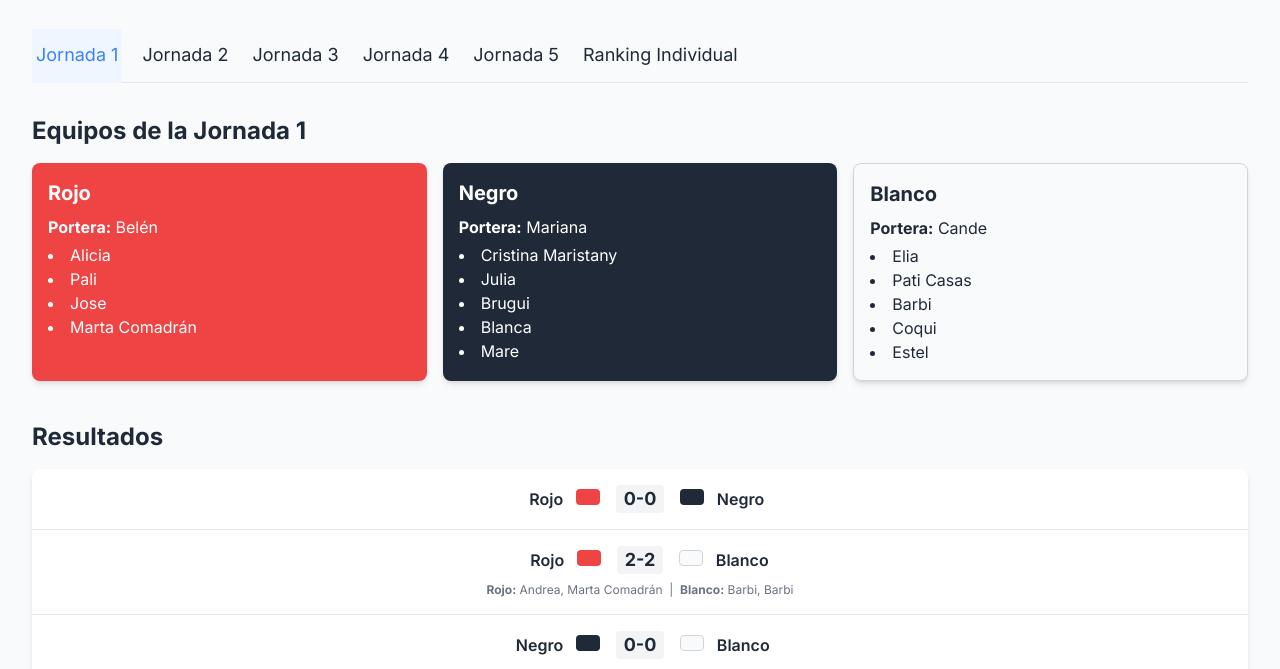
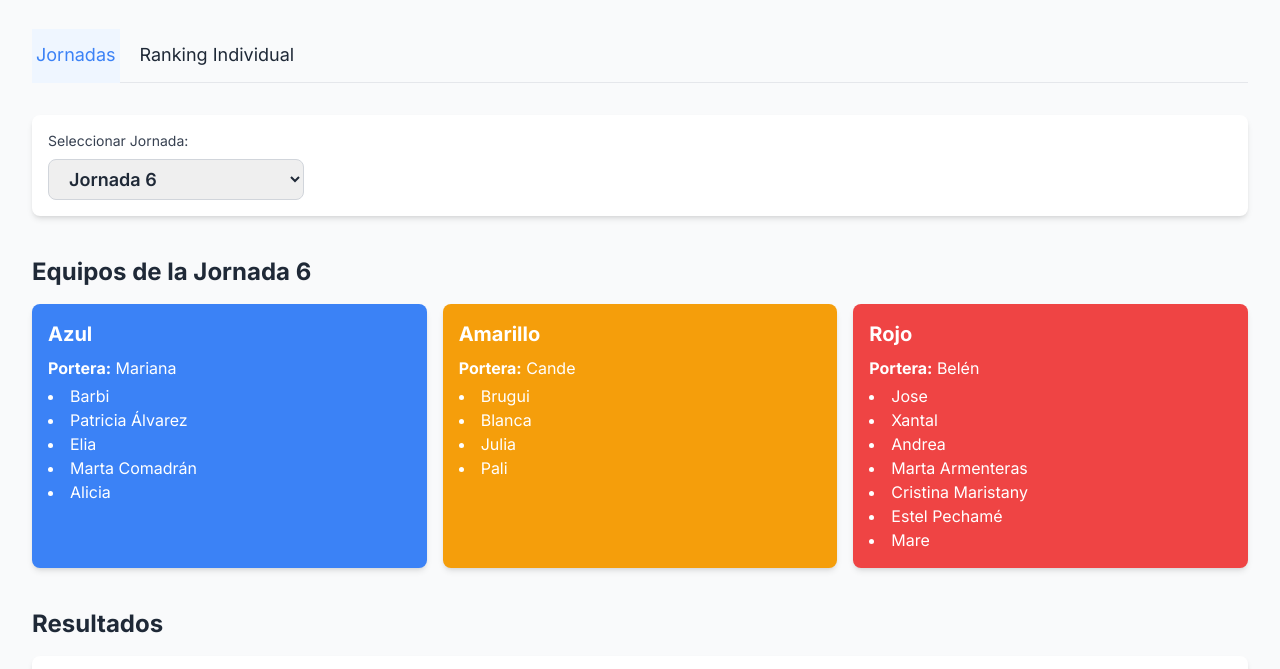
Before and after one commit to Polo-escuela/copa_polo, a plain HTML site: page index.html in a window 1280 px wide. Shown: the part 119-788 px from the top of the page. Drawn offline with nearby package versions, Linux system fonts and the light colour scheme.

Commit message:
index.html

```diff
--- a/index.html
+++ b/index.html
@@ -312,30 +312,67 @@
                     {"jugadora": "Marta Armenteras", "equipo": "Rojo"}, {"jugadora": "Marta Armenteras", "equipo": "Rojo"}, {"jugadora": "Jose", "equipo": "Azul"}
                   ]
                 }
+              },
+              {
+                "semana": 6,
+                "equipos": {
+                  "azul": {"jugadoras": ["Barbi", "Patricia Álvarez", "Elia", "Marta Comadrán", "Alicia"], "portera": "Mariana"},
+                  "amarillo": {"jugadoras": ["Brugui", "Blanca", "Julia", "Pali"], "portera": "Cande"},
+                  "rojo": {"jugadoras": ["Jose", "Xantal", "Andrea", "Marta Armenteras", "Cristina Maristany", "Estel Pechamé", "Mare"], "portera": "Belén"}
+                },
+                "resultados": [
+                    {"partido": 1, "local": "Azul", "visitante": "Amarillo", "resultado": "1-1", "goles": {"Azul": ["Patricia Álvarez"], "Amarillo": ["Pali (penalti)"]}},
+                    {"partido": 2, "local": "Rojo", "visitante": "Amarillo", "resultado": "1-0", "goles": {"Rojo": ["Jose"]}},
+                    {"partido": 3, "local": "Rojo", "visitante": "Azul", "resultado": "2-1", "goles": {"Rojo": ["Andrea", "Estel Pechamé"], "Azul": ["Patricia Álvarez"]}},
+                    {"partido": 4, "local": "Azul", "visitante": "Amarillo", "resultado": "0-0"},
+                    {"partido": 5, "local": "Amarillo", "visitante": "Rojo", "resultado": "0-2", "goles": {"Rojo": ["Andrea", "Andrea"]}},
+                    {"partido": 6, "local": "Rojo", "visitante": "Azul", "resultado": "1-0", "goles": {"Rojo": ["Xantal"]}}
+                ],
+                "clasificacion": [
+                  {"equipo": "Rojo", "pj": 4, "g": 4, "e": 0, "p": 0, "gf": 6, "gc": 1, "dg": 5, "puntos": 12, "bonus": 3, "total": 15},
+                  {"equipo": "Azul", "pj": 4, "g": 0, "e": 2, "p": 2, "gf": 2, "gc": 4, "dg": -2, "puntos": 2, "bonus": 0, "total": 2},
+                  {"equipo": "Amarillo", "pj": 4, "g": 0, "e": 2, "p": 2, "gf": 1, "gc": 4, "dg": -3, "puntos": 2, "bonus": 0, "total": 2}
+                ],
+                "goleadoras": [
+                  {"jugadora": "Andrea", "goles": 3},
+                  {"jugadora": "Patricia Álvarez", "goles": 2},
+                  {"jugadora": "Pali", "goles": 1, "penaltis": 1},
+                  {"jugadora": "Jose", "goles": 1},
+                  {"jugadora": "Estel Pechamé", "goles": 1},
+                  {"jugadora": "Xantal", "goles": 1}
+                ],
+                "penaltis": {
+                  "marcados": [
+                    {"jugadora": "Pali", "equipo": "Amarillo"}
+                  ],
+                  "cometidos": [
+                    {"jugadora": "Alicia", "equipo": "Azul"}
+                  ]
+                }
               }
             ],
             "ranking_individual": [
-              {"jugadora": "Elia", "puntos": 48, "goles": 6, "penaltis_marcados": 3},
-              {"jugadora": "Mare", "puntos": 47, "penaltis_cometidos": 1},
-              {"jugadora": "Blanca", "puntos": 47, "goles": 1, "penaltis_marcados": 1},
-              {"jugadora": "Mariana (p.)", "puntos": 46},
-              {"jugadora": "Brugui", "puntos": 44, "goles": 3, "penaltis_marcados": 2},
-              {"jugadora": "Pali", "puntos": 44, "goles": 7, "penaltis_marcados": 3},
-              {"jugadora": "Julia", "puntos": 42, "goles": 9, "penaltis_marcados": 2, "penaltis_cometidos": 1},
-              {"jugadora": "Patricia Álvarez", "puntos": 42, "goles": 5, "penaltis_marcados": 1},
-              {"jugadora": "Barbi", "puntos": 40, "goles": 5, "penaltis_marcados": 2, "penaltis_cometidos": 1},
-              {"jugadora": "Alicia", "puntos": 39},
-              {"jugadora": "Cande (p.)", "puntos": 38},
-              {"jugadora": "Estel Pechamé", "puntos": 36, "goles": 7, "penaltis_marcados": 1},
-              {"jugadora": "Belén (p.)", "puntos": 36},
-              {"jugadora": "Marta Comadrán", "puntos": 34, "goles": 2},
-              {"jugadora": "Cristina Maristany", "puntos": 33, "goles": 1, "penaltis_cometidos": 3},
+              {"jugadora": "Mare", "puntos": 62, "penaltis_cometidos": 1},
+              {"jugadora": "Estel Pechamé", "puntos": 51, "goles": 8, "penaltis_marcados": 1},
+              {"jugadora": "Belén (p.)", "puntos": 51},
+              {"jugadora": "Elia", "puntos": 50, "goles": 6, "penaltis_marcados": 3},
+              {"jugadora": "Blanca", "puntos": 49, "goles": 1, "penaltis_marcados": 1},
+              {"jugadora": "Cristina Maristany", "puntos": 48, "goles": 1, "penaltis_cometidos": 3},
+              {"jugadora": "Mariana (p.)", "puntos": 48},
+              {"jugadora": "Brugui", "puntos": 46, "goles": 3, "penaltis_marcados": 2},
+              {"jugadora": "Pali", "puntos": 46, "goles": 8, "penaltis_marcados": 4},
+              {"jugadora": "Jose", "puntos": 45, "goles": 8, "penaltis_marcados": 1, "penaltis_cometidos": 5},
+              {"jugadora": "Julia", "puntos": 44, "goles": 9, "penaltis_marcados": 2, "penaltis_cometidos": 1},
+              {"jugadora": "Patricia Álvarez", "puntos": 44, "goles": 7, "penaltis_marcados": 1},
+              {"jugadora": "Andrea", "puntos": 44, "goles": 9, "penaltis_marcados": 2, "penaltis_cometidos": 2},
+              {"jugadora": "Marta Armenteras", "puntos": 42, "goles": 1, "penaltis_cometidos": 5},
+              {"jugadora": "Barbi", "puntos": 42, "goles": 5, "penaltis_marcados": 2, "penaltis_cometidos": 1},
+              {"jugadora": "Alicia", "puntos": 41, "penaltis_cometidos": 1},
+              {"jugadora": "Cande (p.)", "puntos": 40},
+              {"jugadora": "Marta Comadrán", "puntos": 36, "goles": 2},
               {"jugadora": "Pati Casas", "puntos": 31, "penaltis_cometidos": 1},
-              {"jugadora": "Jose", "puntos": 30, "goles": 7, "penaltis_marcados": 1, "penaltis_cometidos": 5},
               {"jugadora": "Coqui", "puntos": 29, "goles": 2, "penaltis_marcados": 1},
-              {"jugadora": "Andrea", "puntos": 29, "goles": 6, "penaltis_marcados": 2, "penaltis_cometidos": 2},
-              {"jugadora": "Marta Armenteras", "puntos": 27, "goles": 1, "penaltis_cometidos": 5},
-              {"jugadora": "Xantal", "puntos": 8}
+              {"jugadora": "Xantal", "puntos": 23, "goles": 1}
             ]
           }
         };
@@ -353,12 +390,28 @@
 
         const getTeamClass = (teamName) => `team-${teamColorMap[teamName] || 'gray-500'}`;
 
+        let currentJornada = null;
+
         function renderJornada(semana) {
             const jornada = tournamentData.copa_polo.jornadas.find(j => j.semana === semana);
             if (!jornada) return;
+            currentJornada = semana;
+
+            const { jornadas } = tournamentData.copa_polo;
+            const jornadasDisponibles = jornadas.map(j => j.semana).sort((a, b) => b - a);
 
             let contentHTML = `
                 <div class="space-y-10">
+                    <!-- Selector de Jornada -->
+                    <div class="bg-white rounded-lg shadow-md p-4">
+                        <label for="jornada-select" class="block text-sm font-medium text-gray-700 mb-2">Seleccionar Jornada:</label>
+                        <select id="jornada-select" onchange="cambiarJornada(this.value)" class="w-full md:w-64 px-4 py-2 border border-gray-300 rounded-lg focus:ring-2 focus:ring-blue-500 focus:border-blue-500 text-lg font-semibold">
+                            ${jornadasDisponibles.map(s => `
+                                <option value="${s}" ${s === semana ? 'selected' : ''}>Jornada ${s}</option>
+                            `).join('')}
+                        </select>
+                    </div>
+
                     <!-- Equipos -->
                     <div>
                         <h2 class="text-2xl font-bold mb-4">Equipos de la Jornada ${semana}</h2>
@@ -638,15 +691,22 @@
              contentArea.innerHTML = contentHTML;
         }
 
+        function cambiarJornada(semana) {
+            const semanaNum = parseInt(semana);
+            renderJornada(semanaNum);
+        }
+
         function switchTab(tabId, buttonEl) {
             document.querySelectorAll('#tabs button').forEach(b => b.classList.remove('tab-active'));
             buttonEl.classList.add('tab-active');
 
             if (tabId === 'ranking') {
                 renderRankingIndividual(currentSort);
-            } else {
-                const semana = parseInt(tabId.split('-')[1]);
-                renderJornada(semana);
+            } else if (tabId === 'jornadas') {
+                // Mostrar la jornada más reciente por defecto
+                const { jornadas } = tournamentData.copa_polo;
+                const ultimaJornada = jornadas.length > 0 ? jornadas[jornadas.length - 1].semana : 1;
+                renderJornada(ultimaJornada);
             }
         }
 
@@ -705,30 +765,25 @@
             });
             // --- FIN DEL CÁLCULO ---
 
-            // Crear pestañas para jornadas
-            jornadas.forEach(j => {
-                const button = document.createElement('button');
-                button.textContent = `Jornada ${j.semana}`;
-                button.className = 'text-lg font-medium py-3 px-1 border-b-2 border-transparent hover:text-blue-600 hover:border-blue-300';
-                button.onclick = () => switchTab(`jornada-${j.semana}`, button);
-                tabsContainer.appendChild(button);
-            });
+            // Crear pestaña para Jornadas
+            const jornadasButton = document.createElement('button');
+            jornadasButton.textContent = `Jornadas`;
+            jornadasButton.className = 'text-lg font-medium py-3 px-1 border-b-2 border-transparent hover:text-blue-600 hover:border-blue-300';
+            jornadasButton.onclick = () => switchTab('jornadas', jornadasButton);
+            tabsContainer.appendChild(jornadasButton);
 
             // Crear pestaña para el ranking
             if (ranking) {
-                const button = document.createElement('button');
-                button.textContent = `Ranking Individual`;
-                button.className = 'text-lg font-medium py-3 px-1 border-b-2 border-transparent hover:text-blue-600 hover:border-blue-300';
-                button.onclick = () => switchTab('ranking', button);
-                tabsContainer.appendChild(button);
+                const rankingButton = document.createElement('button');
+                rankingButton.textContent = `Ranking Individual`;
+                rankingButton.className = 'text-lg font-medium py-3 px-1 border-b-2 border-transparent hover:text-blue-600 hover:border-blue-300';
+                rankingButton.onclick = () => switchTab('ranking', rankingButton);
+                tabsContainer.appendChild(rankingButton);
             }
 
-            // Mostrar la última jornada por defecto
-            const lastJornada = jornadas[jornadas.length - 1];
-            if(lastJornada) {
-                const firstButton = tabsContainer.querySelector('button');
-                switchTab(`jornada-${jornadas[0].semana}`, firstButton);
-            }
+            // Mostrar la jornada más reciente por defecto
+            const ultimaJornada = jornadas.length > 0 ? jornadas[jornadas.length - 1].semana : 1;
+            switchTab('jornadas', jornadasButton);
         }
 
         // Iniciar la aplicación cuando el DOM esté listo
```
